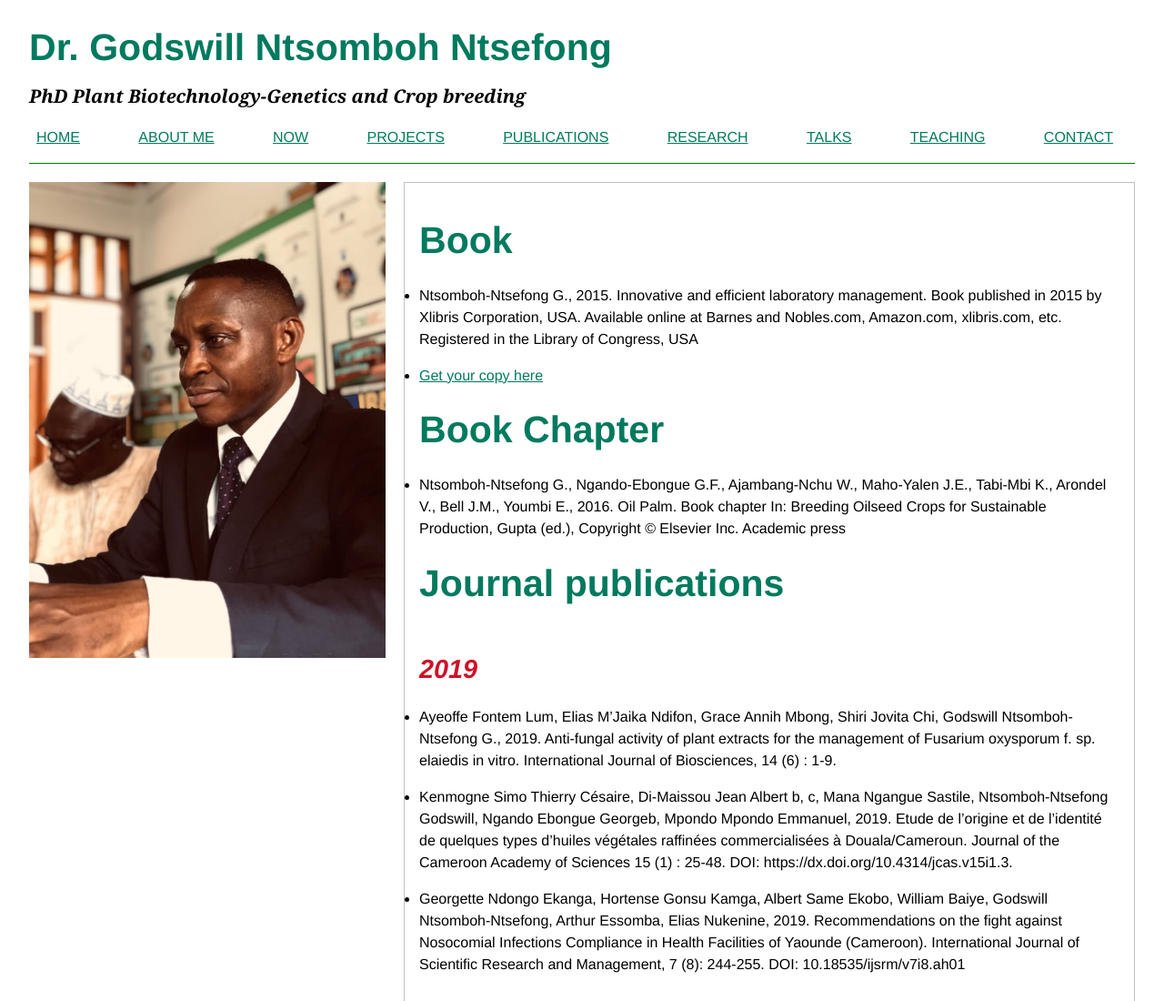
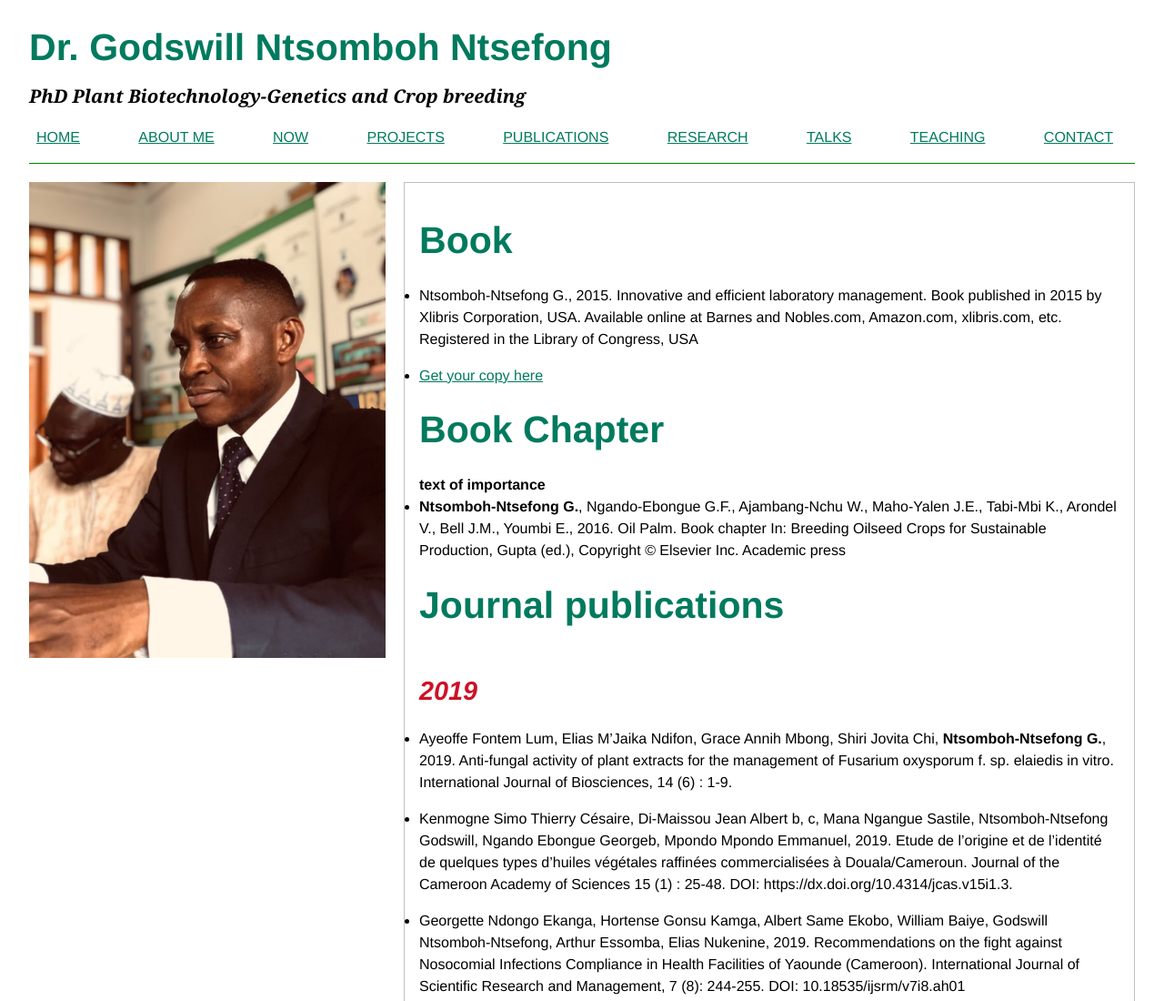
Before and after one commit to GodswillNN/GodswillNN.github.io, a plain HTML site: page publications/index.html in a window 1280 px wide. Shown: the top 1100 px of the page at 91% size. Drawn offline with Linux system fonts and the light colour scheme.

Commit message:
stong tag on my name

```diff
--- a/publications/index.html
+++ b/publications/index.html
@@ -48,7 +48,8 @@
 
     <h1>Book Chapter</h1>
     <ul>
-      <li>Ntsomboh-Ntsefong G., Ngando-Ebongue G.F., Ajambang-Nchu W.,
+      <strong>text of importance</strong>
+      <li><strong>Ntsomboh-Ntsefong G.</strong>, Ngando-Ebongue G.F., Ajambang-Nchu W.,
         Maho-Yalen J.E., Tabi-Mbi K., Arondel V., Bell
         J.M., Youmbi E., 2016. Oil Palm. Book chapter In: Breeding Oilseed
         Crops for Sustainable Production, Gupta
@@ -60,8 +61,7 @@
 
     <h2>2019</h2>
     <ul>
-      <li> Ayeoffe Fontem Lum, Elias M’Jaika Ndifon, Grace Annih Mbong, Shiri Jovita Chi, Godswill Ntsomboh-Ntsefong
-        G., 2019. Anti-fungal activity of plant extracts for the management of Fusarium oxysporum f. sp. elaiedis in
+      <li> Ayeoffe Fontem Lum, Elias M’Jaika Ndifon, Grace Annih Mbong, Shiri Jovita Chi, <strong>Ntsomboh-Ntsefong G.</strong>, 2019. Anti-fungal activity of plant extracts for the management of Fusarium oxysporum f. sp. elaiedis in
         vitro. International Journal of Biosciences, 14 (6) : 1-9.</li>
       <li>Kenmogne Simo Thierry Césaire, Di-Maissou Jean Albert b, c, Mana
         Ngangue Sastile, Ntsomboh-Ntsefong Godswill,
```
